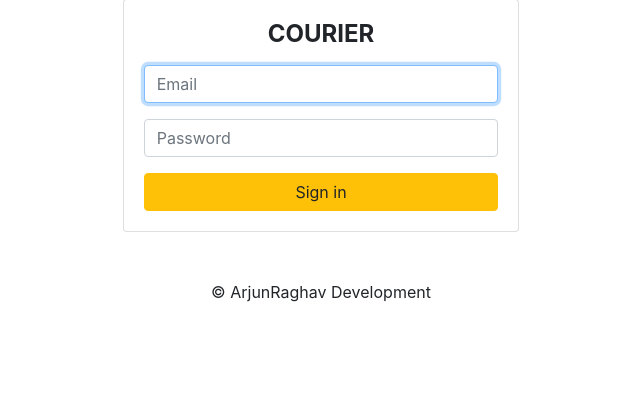
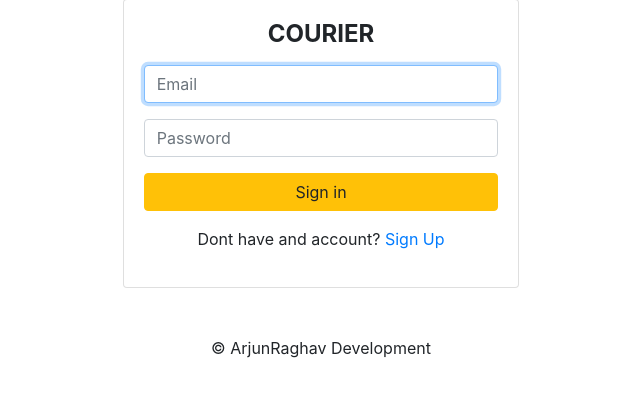
Before and after one commit to arjunraghav/fastparcel, a Django app: page /sign-in/ in a window 1280 px wide. Shown: the part 105-502 px from the top of the page, without its empty margins (319-959 px from the left). Run offline with Django 3.2, Linux system fonts and the light colour scheme; some libraries are stand-ins or nearby versions.

Commit message:
added signup link

```diff
--- a/core/templates/sign_in.html
+++ b/core/templates/sign_in.html
@@ -25,6 +25,9 @@
                         {% bootstrap_label "Password" %}
                         {% bootstrap_field form.password show_label=False placeholder="Password" %}
                         <button class="btn btn-warning btn-block">Sign in</button>
+                        <p class="text-center mt-3">Dont have and account?
+                            <a href="/sign-up/?next={{ request.Get.next }}">Sign Up</a>
+                        </p>
                     </form>
                 </div>
             </div>
```
